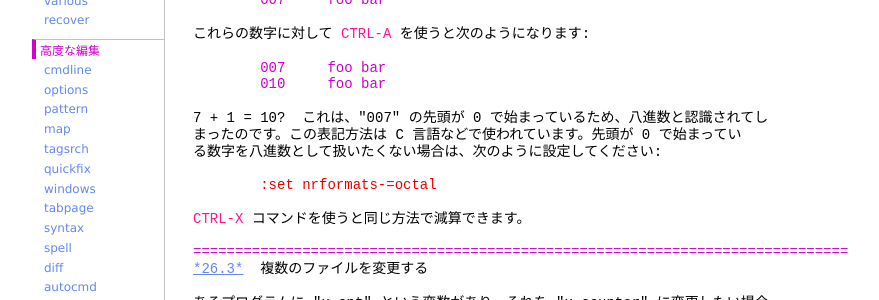
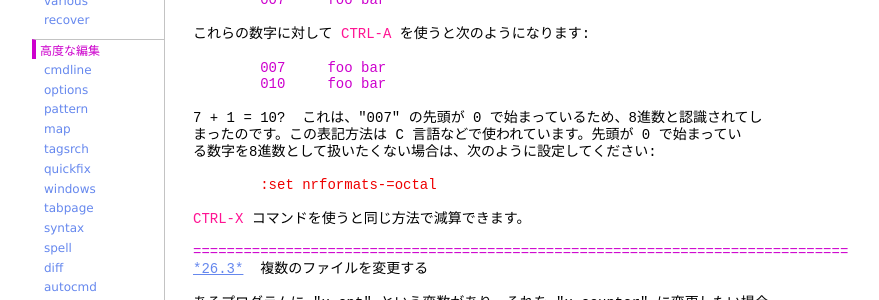
Before and after one commit to vim-jp/vimdoc-ja, a Jekyll site: the page built from usr_26.html, in a window 1280 px wide and 900 px high, scrolled down 1438 px. Shown: the part 150-450 px from the top of the window, without its empty margins (208-1087 px from the left). Built offline with Jekyll 4.4.1, drawn with Linux system fonts in a browser that asks for light colours; nearby versions of some CDN libraries; Markdown is read by kramdown in place of the engine named in the settings; comment, search, counter and statistics services are not loaded.

Commit message:
Deployed vim-jp/vimdoc-ja@b07eef4dd912fa884a90b708c926b47c3e276e1f by ixeris.kaoriya.net

```diff
--- a/usr_26.html
+++ b/usr_26.html
@@ -92,9 +92,9 @@ helpname: 'usr_26'
 &nbsp;&nbsp;&nbsp;&nbsp;&nbsp;&nbsp;&nbsp;&nbsp;<span class="PreProc">007&nbsp;&nbsp;&nbsp;&nbsp; foo bar</span><br>
 &nbsp;&nbsp;&nbsp;&nbsp;&nbsp;&nbsp;&nbsp;&nbsp;<span class="PreProc">010&nbsp;&nbsp;&nbsp;&nbsp; foo bar</span><br>
 <br>
-7 + 1 = 10?&nbsp;&nbsp;これは、&quot;007&quot; の先頭が 0 で始まっているため、八進数と認識されてし<br>
+7 + 1 = 10?&nbsp;&nbsp;これは、&quot;007&quot; の先頭が 0 で始まっているため、8進数と認識されてし<br>
 まったのです。この表記方法は C 言語などで使われています。先頭が 0 で始まってい<br>
-る数字を八進数として扱いたくない場合は、次のように設定してください:<br>
+る数字を8進数として扱いたくない場合は、次のように設定してください:<br>
 <br>
 <div class="helpExample">&nbsp;&nbsp;&nbsp;&nbsp;&nbsp;&nbsp;&nbsp;&nbsp;:set nrformats-=octal</div>
 <br>
```
